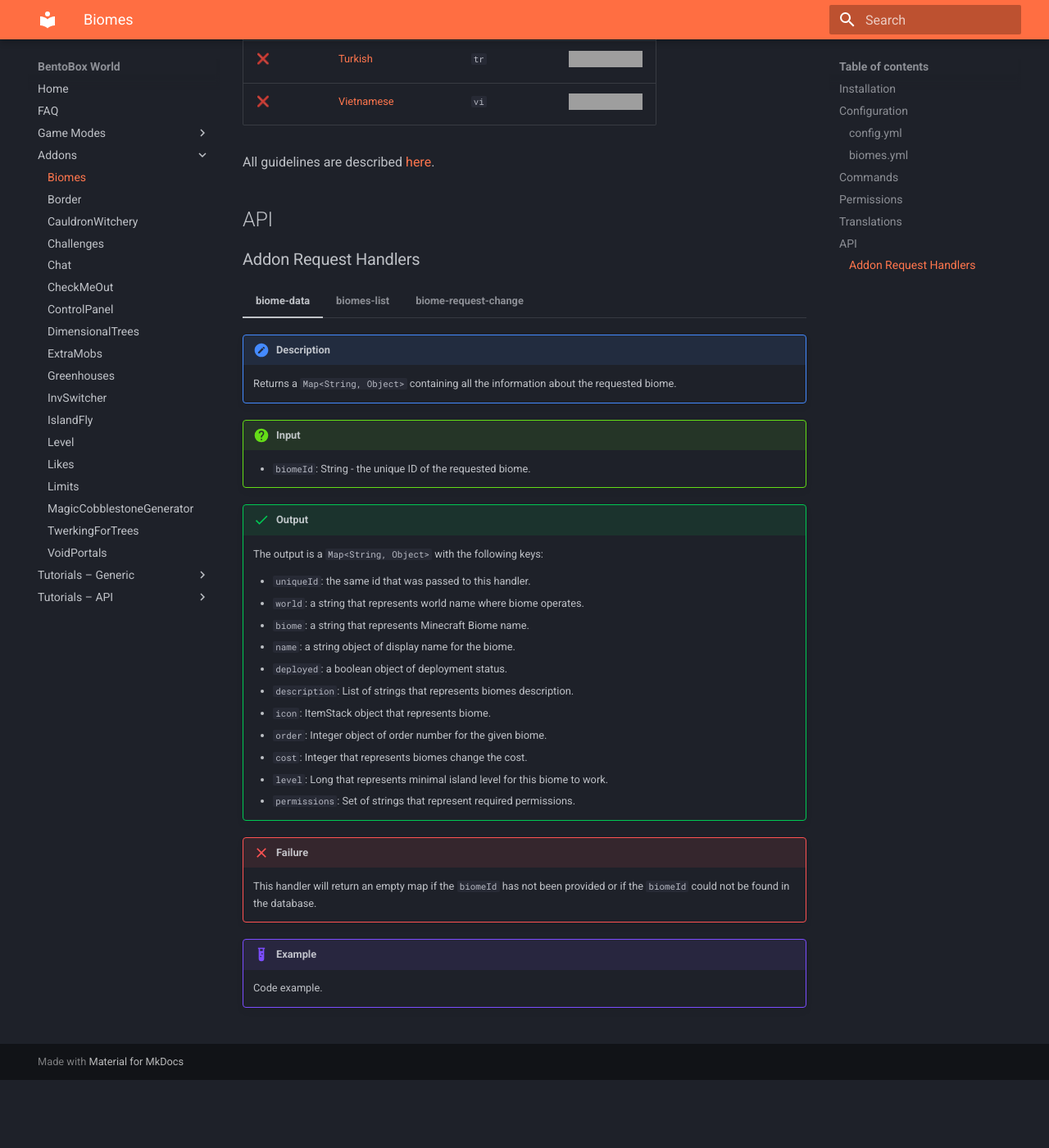
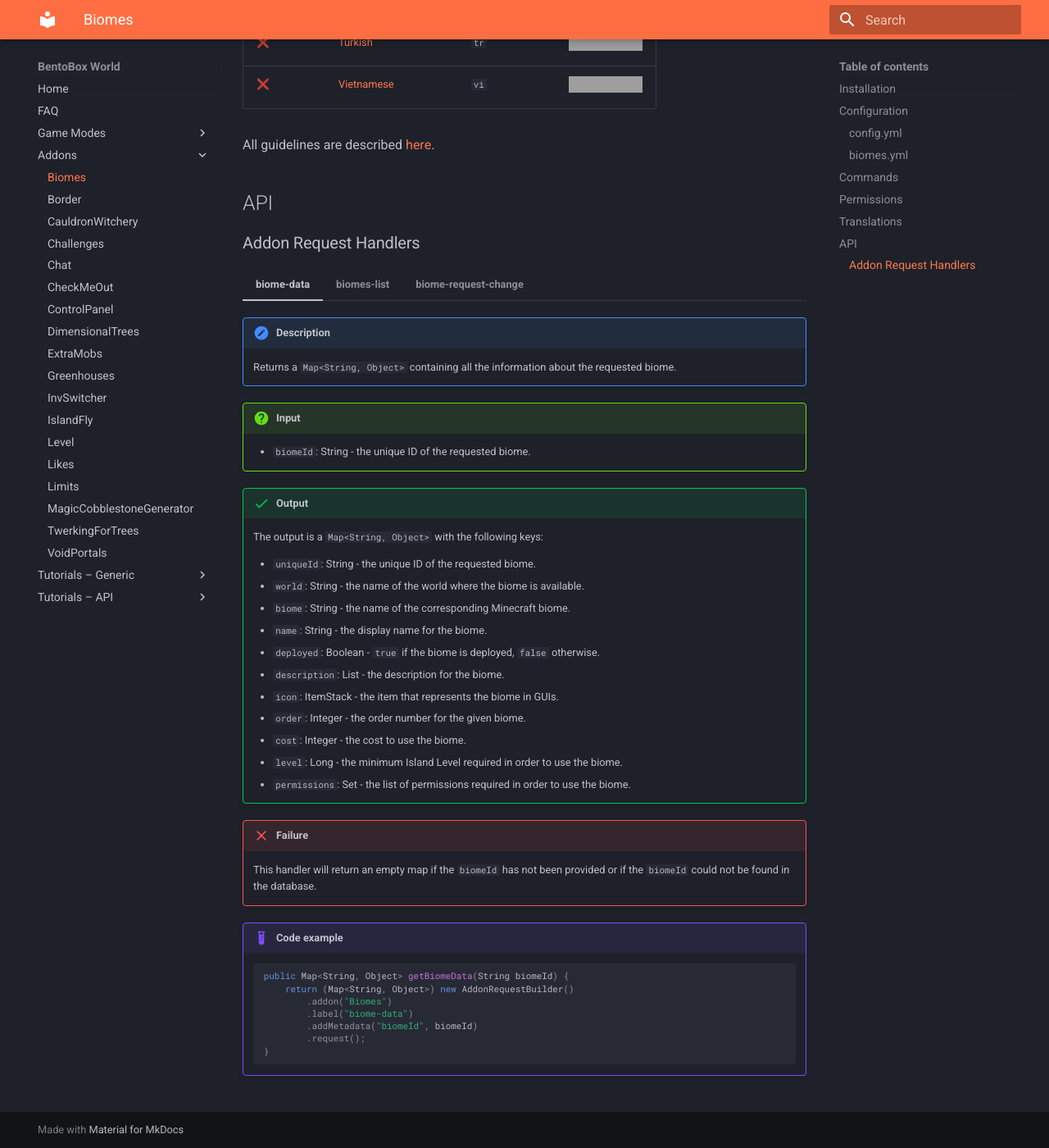
Before and after one commit to BentoBoxWorld/docs, an MkDocs documentation site: the page built from docs/addons/Biomes/index.md, in a window 1280 px wide and 1400 px high, scrolled down 3522 px. Shown: the whole window at 82% size. Built offline with MkDocs 1.6.1 and Material for MkDocs 9.7.7, drawn with Linux system fonts in a browser that asks for light colours; before the commit the page ends 4839 px from its top, so only the background shows below that; some of the changed text lies outside the part shown; grey boxes are pictures that could not be loaded.

Commit message:
Added code example for biome-data ARH, tweaks to Biomes main page

````diff
--- a/docs/addons/Biomes/index.md
+++ b/docs/addons/Biomes/index.md
@@ -129,23 +128,31 @@
     !!! success "Output"
         The output is a `Map<String, Object>` with the following keys:
 
-        - `uniqueId`: the same id that was passed to this handler.
-        - `world`: a string that represents world name where biome operates.
-        - `biome`: a string that represents Minecraft Biome name.
-        - `name`: a string object of display name for the biome.
-        - `deployed`: a boolean object of deployment status.
-        - `description`: List of strings that represents biomes description.
-        - `icon`: ItemStack object that represents biome.
-        - `order`: Integer object of order number for the given biome.
-        - `cost`: Integer that represents biomes change the cost.
-        - `level`: Long that represents minimal island level for this biome to work.
-        - `permissions`: Set of strings that represent required permissions.
+        - `uniqueId`: String - the unique ID of the requested biome.
+        - `world`: String - the name of the world where the biome is available.
+        - `biome`: String - the name of the corresponding Minecraft biome.
+        - `name`: String - the display name for the biome.
+        - `deployed`: Boolean - `true` if the biome is deployed, `false` otherwise.
+        - `description`: List<String> - the description for the biome.
+        - `icon`: ItemStack - the item that represents the biome in GUIs.
+        - `order`: Integer - the order number for the given biome.
+        - `cost`: Integer - the cost to use the biome.
+        - `level`: Long - the minimum Island Level required in order to use the biome.
+        - `permissions`: Set<String> - the list of permissions required in order to use the biome.
 
     !!! failure
         This handler will return an empty map if the `biomeId` has not been provided or if the `biomeId` could not be found in the database.
 
-    !!! example
-        Code example.
+    !!! example "Code example"
+        ```java
+        public Map<String, Object> getBiomeData(String biomeId) {
+            return (Map<String, Object>) new AddonRequestBuilder()
+                .addon("Biomes")
+                .label("biome-data")
+                .addMetadata("biomeId", biomeId)
+                .request();
+        }
+        ```
 
 === "biomes-list"
 
````
Also changed, not shown: other parts of docs/addons/Biomes/index.md (+1 -2 lines).
